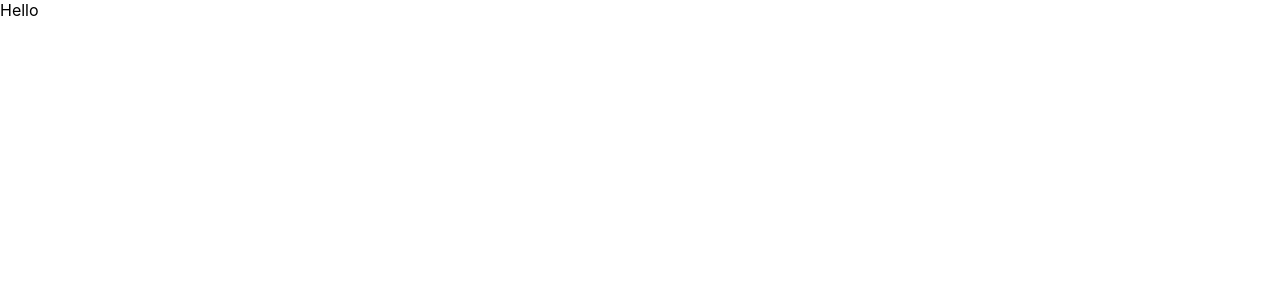
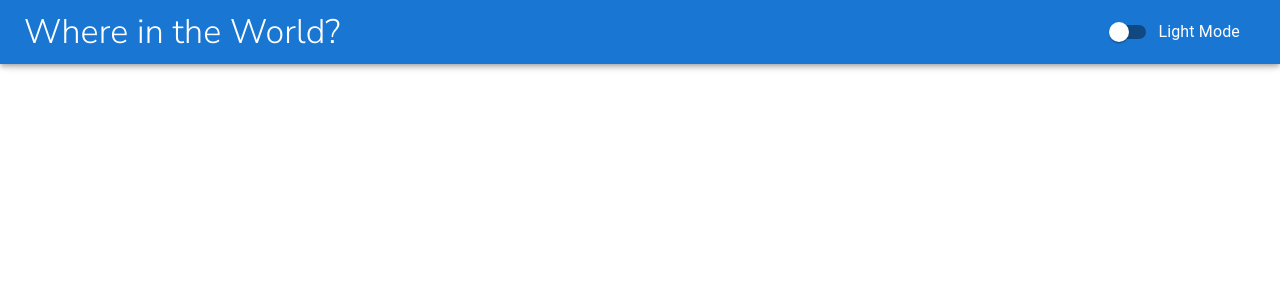
Before and after one commit to An301290/world-country-guide, a React (Create React App) app: page / in a window 1280 px wide. Shown: the top 300 px of the page. Built offline with nearby package versions, Linux system fonts and the light colour scheme.

Commit message:
Add layout, navBar and darkMode component

```diff
--- a/src/App.tsx
+++ b/src/App.tsx
@@ -1,10 +1,10 @@
 import React from 'react';
+import LayOut from "./components/layout/LayOut";
 
 function App() {
   return (
-    <div>
-     Hello
-    </div>
+        <LayOut>
+        </LayOut>
   );
 }
 
--- /dev/null
+++ b/src/components/fields/DarkModeToggle.tsx
@@ -0,0 +1,37 @@
+import React, { useState } from "react";
+import {
+  createTheme,
+  ThemeProvider,
+  CssBaseline,
+  Switch,
+  FormControlLabel,
+} from "@mui/material";
+import { PaletteMode } from "@mui/material";
+
+const DarkModeToggle: React.FC = () => {
+  const [mode, setMode] = useState<PaletteMode>("light");
+
+  const theme = createTheme({
+    palette: {
+      mode: mode,
+    },
+  });
+
+  const handleThemeChange = (event: React.ChangeEvent<HTMLInputElement>) => {
+    setMode(event.target.checked ? "dark" : "light");
+  };
+
+  return (
+    <ThemeProvider theme={theme}>
+      <CssBaseline />
+      <FormControlLabel
+        control={
+          <Switch checked={mode === "dark"} onChange={handleThemeChange} />
+        }
+        label={mode === "dark" ? "Dark Mode" : "Light Mode"}
+      />
+    </ThemeProvider>
+  );
+};
+
+export default DarkModeToggle;
--- /dev/null
+++ b/src/components/layout/LayOut.tsx
@@ -0,0 +1,18 @@
+import React from 'react';
+import {Container, Box} from '@mui/material';
+import NavBar from "./NavBar";
+
+const Layout: React.FC<{ children: React.ReactNode }> = ({children}) => {
+    return (
+        <>
+            <NavBar/>
+            <Container>
+                <Box my={2}>
+                    {children}
+                </Box>
+            </Container>
+        </>
+    );
+};
+
+export default Layout;
--- /dev/null
+++ b/src/components/layout/NavBar.tsx
@@ -0,0 +1,30 @@
+import React from "react";
+import {
+  AppBar,
+  Toolbar,
+  Typography,
+  useTheme,
+  useMediaQuery,
+  Box,
+} from "@mui/material";
+import DarkModeToggle from "../fields/DarkModeToggle";
+import { stylesNavBar } from "./stylesNavBar";
+
+const NavBar = () => {
+  const theme = useTheme();
+  const isSmallScreen = useMediaQuery(theme.breakpoints.down("sm"));
+  return (
+    <AppBar>
+      <Toolbar>
+        <Box sx={stylesNavBar}>
+          <Typography variant={isSmallScreen ? "h6" : "h4"}>
+            Where in the World?
+          </Typography>
+          <DarkModeToggle />
+        </Box>
+      </Toolbar>
+    </AppBar>
+  );
+};
+
+export default NavBar;
--- /dev/null
+++ b/src/components/layout/stylesNavBar.ts
@@ -0,0 +1,6 @@
+export const stylesNavBar = {
+  display: "flex",
+  flexGrow: 1,
+  justifyContent: "space-between",
+  alignItems: "center",
+};
```
